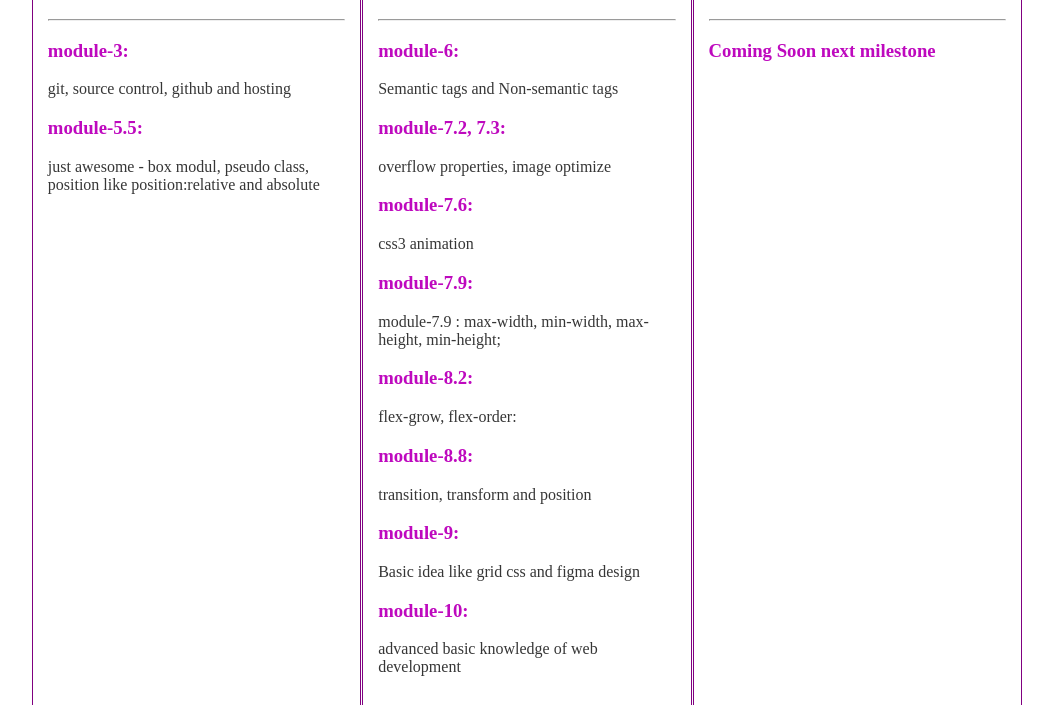
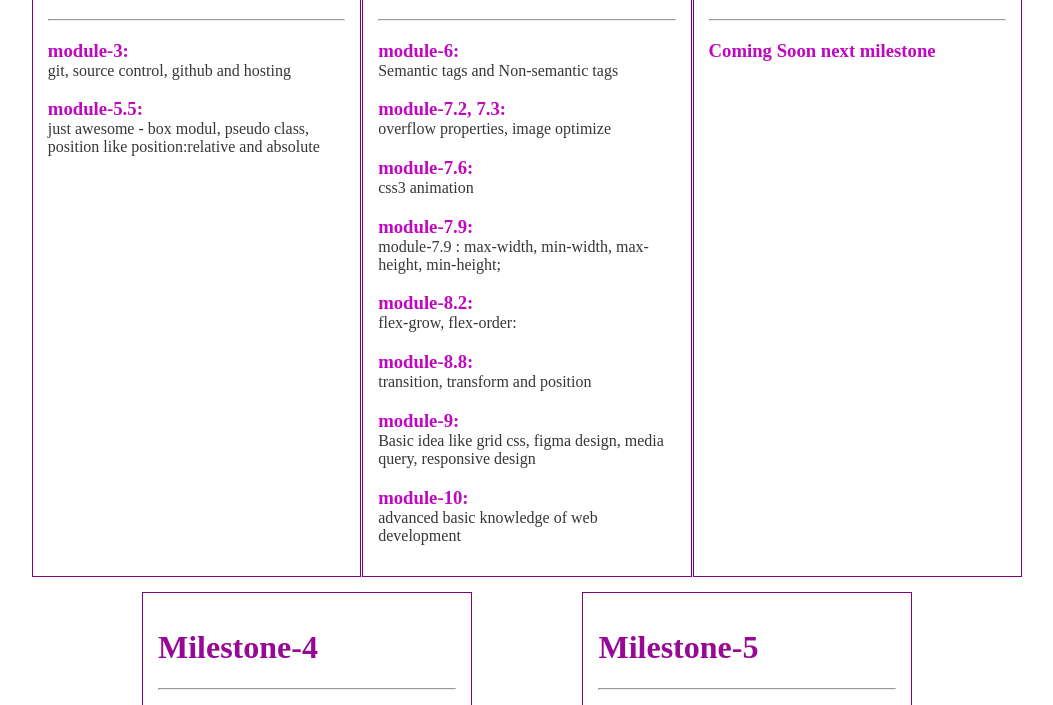
Before and after one commit to sujoncham/programming-hero-modules-note, a plain HTML site: page index.html in a window 1280 px wide. Shown: the part 85-790 px from the top of the page, without its empty margins (113-1166 px from the left). Drawn offline with Linux system fonts and the light colour scheme.

Commit message:
html indentetion

```diff
--- a/index.html
+++ b/index.html
@@ -37,7 +37,7 @@
             <h3>module-8.8:</h3>
             <p>transition, transform and position</p>
             <h3>module-9:</h3>
-                <p>Basic idea like grid css and figma design</p>
+            <p>Basic idea like grid css, figma design, media query, responsive design</p>
             <h3>module-10:</h3>
             <p>advanced basic knowledge of web development</p>
         </div>
--- a/style.css
+++ b/style.css
@@ -19,8 +19,10 @@
 
 .miles h3{
     color: #be09be;
+    margin-bottom: 0px;
 }
 
 .miles p{
     color: #363636;
+    margin-top: 0px;
 }
```
Lines whose indentation alone changed are shown as unchanged.
